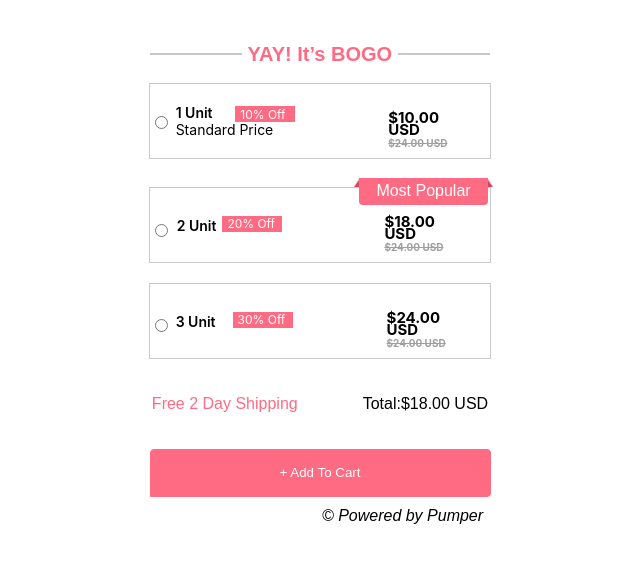
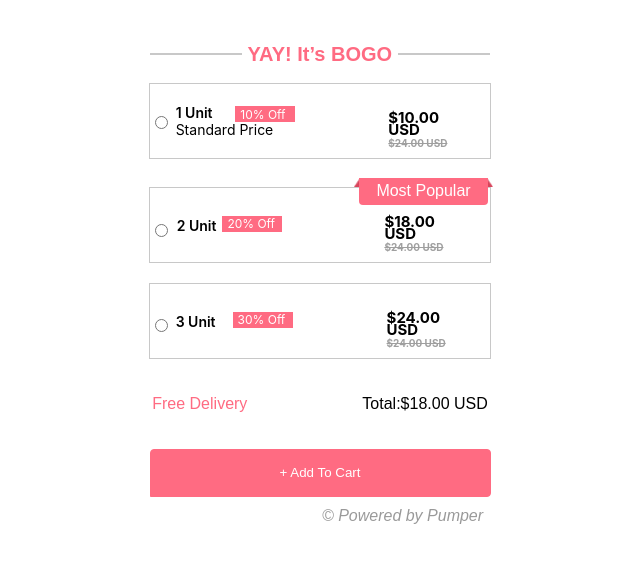
Before and after one commit to sachins995/real_task, a plain HTML site: page index.html in a window 1280 px wide. Shown: the whole page, without its empty margins (320-960 px from the left). Drawn offline with Linux system fonts and the light colour scheme.

Commit message:
new commit

```diff
--- a/checkout.css
+++ b/checkout.css
@@ -303,6 +303,7 @@ td {
 #details {
     display: flex;
     margin-top: 20px;
+    gap: 50px;
 }
 
 #offer {
--- a/index.html
+++ b/index.html
@@ -53,12 +53,12 @@ Off</p>
 
   </div>
   <div id="details">
-    <p id="offer">Free 2 Day Shipping</p>
+    <p id="offer">Free Delivery</p>
     <p id="total">Total:<strong id="price">$18.00 USD</strong></p>
   </div>
   <button id="btn">+ Add To Cart</button>
 
-  <em style="margin-left: 165px; margin-top: 10px; ">© Powered by Pumper</em>
+  <em style="margin-left: 165px; margin-top: 10px;color:rgba(0, 0, 0, 0.4);">© Powered by Pumper</em>
   <script src="checkout.js"></script>
 </body>
 
```
